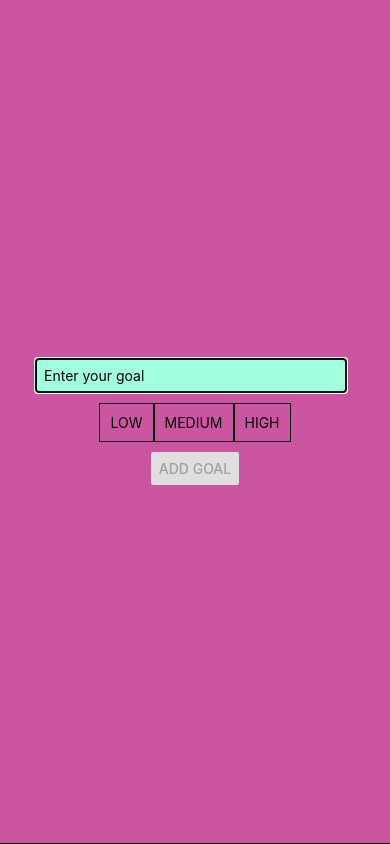
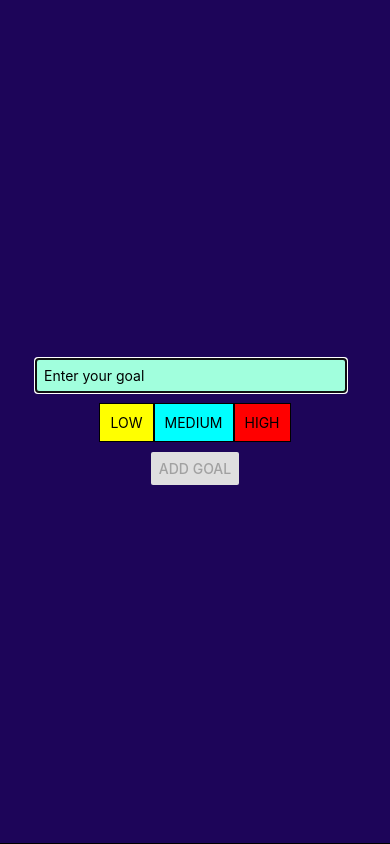
Before and after one commit to PaulHenstridge/simple-list-app, a React Native app: screen / in a window 390 px wide. Both pictures are taken after a click on the button "ADD NEW GOAL". Built offline with nearby package versions, Linux system fonts and the light colour scheme.

Commit message:
adding conditional styles

```diff
--- a/App.js
+++ b/App.js
@@ -55,6 +55,6 @@ const closeModal = () => {
     appContainer: {
       padding:50,
       flex:1,
-      backgroundColor: '#a1ffdd'
+      backgroundColor: '#1d0559'
     }
   })
--- a/components/Goal.js
+++ b/components/Goal.js
@@ -3,8 +3,7 @@ import {View, Text, Pressable, StyleSheet} from 'react-native';
 const Goal = ({goalData, onDelete}) => {
     return (
         <Pressable onPress={onDelete}>
-        <Text style={styles.goalText}>{ goalData.item.enteredText}</Text>
-        <Text>{goalData.item.priority} PRIORITY</Text>
+        <Text style={styles[goalData.item.priority]}>{ goalData.item.enteredText}</Text>
       </Pressable>
      );
 }
@@ -18,7 +17,25 @@ const styles = StyleSheet.create({
       backgroundColor:'yellow',
       fontWeight:'bold',
       margin:6
-    }
+    },
+    LOW:{
+        padding:12,
+        backgroundColor:'yellow',
+        fontWeight:'bold',
+        margin:6
+      },
+    MEDIUM:{
+        padding:12,
+        backgroundColor:'aqua',
+        fontWeight:'bold',
+        margin:6
+      },
+    HIGH:{
+        padding:12,
+        backgroundColor:'red',
+        fontWeight:'bold',
+        margin:6
+      },
   })
 
 
--- a/components/GoalInputContainer.js
+++ b/components/GoalInputContainer.js
@@ -29,7 +29,7 @@ const GoalInputContainer = ({goalInputHandler, priorityInputHandler, addGoalHand
 const styles = StyleSheet.create({
 
     inputContainer: {
-      backgroundColor:"#cc55a1",
+      backgroundColor:"#1d0559",
       flexDirection:'column',
       justifyContent: "center",
       alignItems:'center',
@@ -38,7 +38,7 @@ const styles = StyleSheet.create({
       borderBottomColor:'black'
     },
     textInput: {
-        backgroundColor:'#a1ffdd',
+      backgroundColor:'#a1ffdd',
       borderWidth:1,
       borderColor:'black',
       width:'80%',
--- a/components/PrioritySelector.js
+++ b/components/PrioritySelector.js
@@ -2,10 +2,7 @@ import React, { useState } from 'react';
 import { View, Text, Pressable, StyleSheet } from 'react-native';
 
 const priorities = ['LOW','MEDIUM','HIGH']
-//     { label: 'LOW', value: 'low' },
-//     { label: 'MEDIUM', value: 'medium' },
-//     { label: 'HIGH', value: 'high' },
-//   ];
+
 
 const PrioritySelector = ({onPrioritySelect}) => {
 
@@ -22,7 +19,7 @@ const PrioritySelector = ({onPrioritySelect}) => {
             <Pressable
                 key={priority}
                 onPress = {() => handlePress(priority)}
-                style={[styles.button, selectedPriority === priority && styles.selected]}
+                style={[styles[priority], selectedPriority === priority && styles.selected]}
             >
                 <Text>{priority}</Text>
             </Pressable>
@@ -45,8 +42,23 @@ const styles = StyleSheet.create({
     selected: {
       backgroundColor: '#ddd',
     },
-    text: {
-      // Text styling
+    LOW:{
+        backgroundColor:'yellow',
+        padding: 10,
+        borderWidth: 1,
+        borderColor: '#000',
+    },
+    MEDIUM:{
+        backgroundColor:'aqua',
+        padding: 10,
+        borderWidth: 1,
+        borderColor: '#000',
+    },
+    HIGH:{
+        backgroundColor:'red',
+        padding: 10,
+        borderWidth: 1,
+        borderColor: '#000',
     },
   });
 
```
